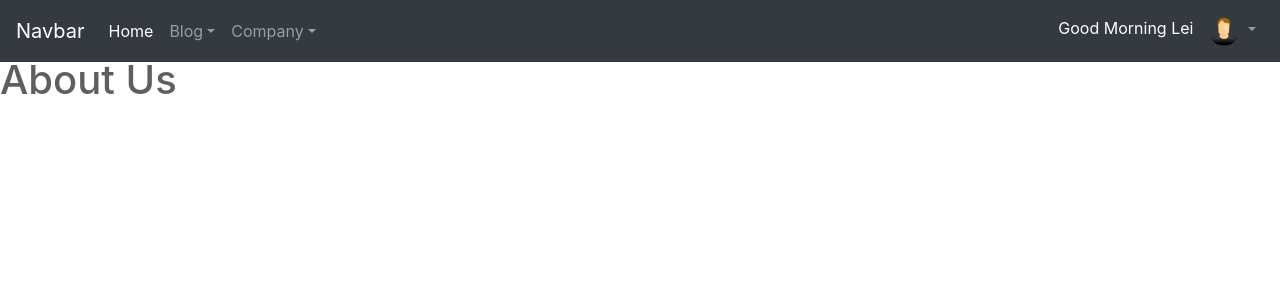
After one commit to leihuagh/Django-Faker-Profile-Blog, a Django app: page /about in a window 1280 px wide. The commit adds this page. Shown: the top 300 px of the page. Run offline with Django 3.2, Linux system fonts and the light colour scheme; some libraries are stand-ins or nearby versions.

Commit message:
basic about and contact

```diff
--- /dev/null
+++ b/company/templates/about.html
@@ -0,0 +1,9 @@
+{% extends "base.html" %}
+
+{% block head_title %}
+- About Us
+{% endblock head_title %}
+
+{% block main_contents %}
+<h1>About Us</h1>
+{% endblock main_contents %}
--- a/company/views.py
+++ b/company/views.py
@@ -1,3 +1,9 @@
 from django.shortcuts import render
 
-# Create your views here.
+
+def about(request):
+    return render(request, 'about.html', {})
+
+
+def contact(request):
+    return render(request, 'contact.html', {})
--- a/core/urls.py
+++ b/core/urls.py
@@ -1,6 +1,9 @@
 from django.urls import path
 from home.views import index
+from company.views import about, contact
 
 urlpatterns = [
     path('', index, name='index'),
+    path('about', about, name='about'),
+    path('contact', contact, name='contact'),
 ]
--- a/templates/base/navbar.html
+++ b/templates/base/navbar.html
@@ -24,8 +24,8 @@
                 <a class="nav-link dropdown-toggle" href="#" id="company" data-toggle="dropdown" aria-haspopup="true"
                     aria-expanded="false">Company</a>
                 <div class="dropdown-menu" aria-labelledby="company">
-                    <a class="dropdown-item" href="#">About Us</a>
-                    <a class="dropdown-item" href="#">Contact Us</a>
+                    <a class="dropdown-item" href="{% url 'about' %}">About Us</a>
+                    <a class="dropdown-item" href="{% url 'contact' %}">Contact Us</a>
                 </div>
             </li>
         </ul>
```
Also changed, not shown: company/templates/contact.html (added, +9 -0 lines).
